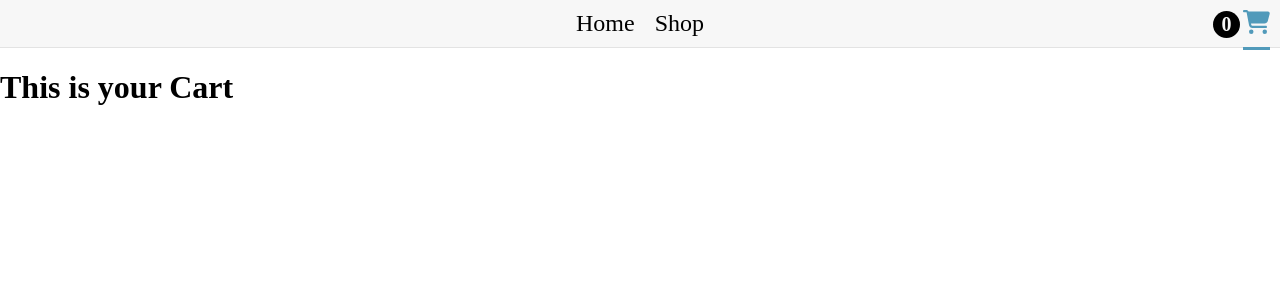
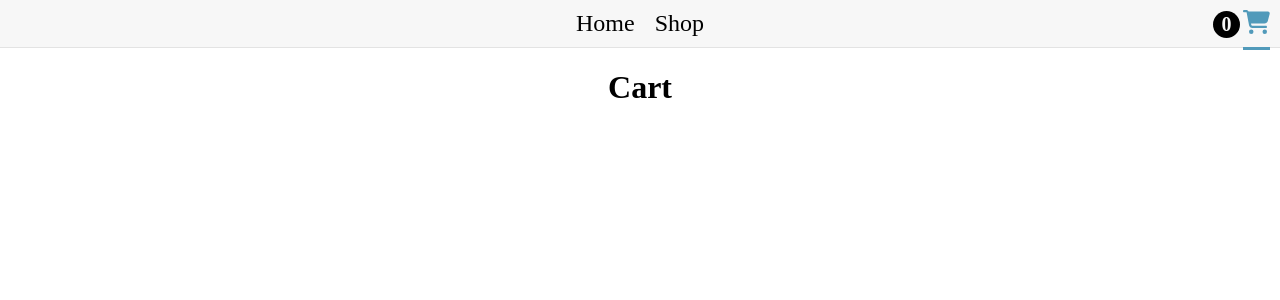
Before and after one commit to rhkim1292/shopping-cart, a React (Create React App) app: page /cart in a window 1280 px wide. Shown: the top 300 px of the page. Built offline with nearby package versions, Linux system fonts and the light colour scheme.

Commit message:
Implement the cart component
The cart component now displays all the products that the user added
to their cart from the Shop component.

The newly implemented cart component still needs to be tested.

```diff
--- a/src/App.js
+++ b/src/App.js
@@ -38,6 +38,14 @@ function App() {
 		e.preventDefault();
 		const formData = new FormData(e.target);
 		const targetItemIdx = Number(e.target.dataset.itemidx);
+		const foundItem = cart.find(
+			(currItem) => currItem.name === shopItems[targetItemIdx].name
+		);
+
+		if (foundItem) {
+			foundItem.quantity += Number(formData.get('qty'));
+			setCart([...cart]);
+		} else {
 			setCart(
 				cart.concat([
 					{
@@ -48,6 +56,7 @@ function App() {
 					},
 				])
 			);
+		}
 	};
 
 	const calculateTotalQty = (cart) => {
@@ -75,7 +84,7 @@ function App() {
 							/>
 						}
 					/>
-					<Route path="cart" element={<Cart />} />
+					<Route path="cart" element={<Cart cartItems={cart} />} />
 				</Routes>
 			</Router>
 		</div>
--- a/src/components/Cart.js
+++ b/src/components/Cart.js
@@ -1,7 +1,20 @@
-function Cart() {
+import Item from './Item';
+import '../styles/Cart.css';
+
+function Cart(props) {
 	return (
 		<div className="cart-container">
-			<h1>This is your Cart</h1>
+			<h1>Cart</h1>
+			{props.cartItems.map((currItem, idx) => {
+				return (
+					<Item
+						key={currItem.name}
+						item={currItem}
+						index={idx}
+						isCartView={true}
+					/>
+				);
+			})}
 		</div>
 	);
 }
--- a/src/components/Item.js
+++ b/src/components/Item.js
@@ -12,7 +12,11 @@ function Item(props) {
 				<h2>{props.item.name}</h2>
 				<h3>MSRP</h3>
 				<h1>${props.item.price}</h1>
-				<form id={`item${props.index}`} data-itemidx={`${props.index}`}>
+				{!props.isCartView ? (
+					<form
+						id={`item${props.index}`}
+						data-itemidx={`${props.index}`}
+					>
 						<input
 							type="number"
 							name="qty"
@@ -30,6 +34,11 @@ function Item(props) {
 							Add to Cart
 						</button>
 					</form>
+				) : (
+					<div className="qty-container">
+						<h3>Qty: {props.item.quantity}</h3>
+					</div>
+				)}
 			</div>
 		</div>
 	);
--- /dev/null
+++ b/src/styles/Cart.css
@@ -0,0 +1,10 @@
+div.cart-container {
+	display: flex;
+	flex-direction: column;
+	gap: 10px;
+	align-items: center;
+}
+
+div.cart-container h1 {
+	margin-bottom: 11.44px;
+}
```
Lines whose indentation alone changed are shown as unchanged.
